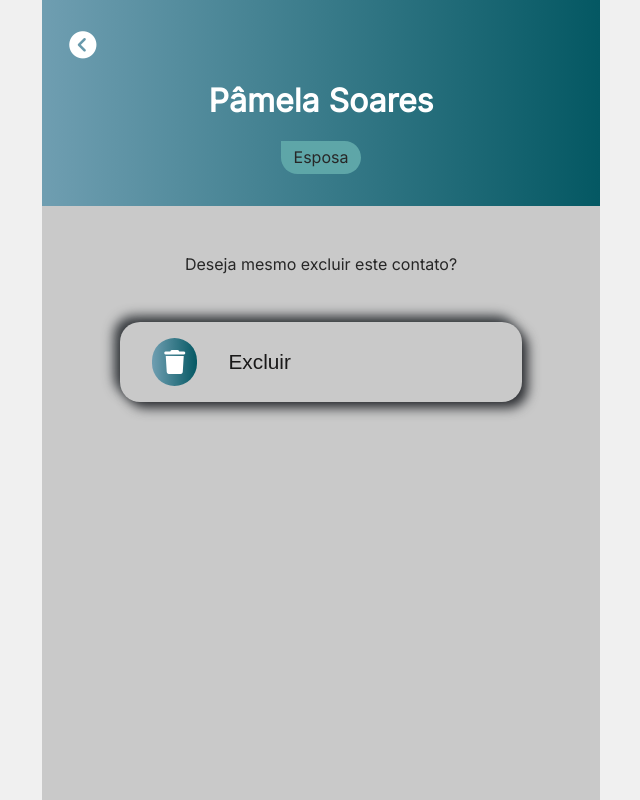
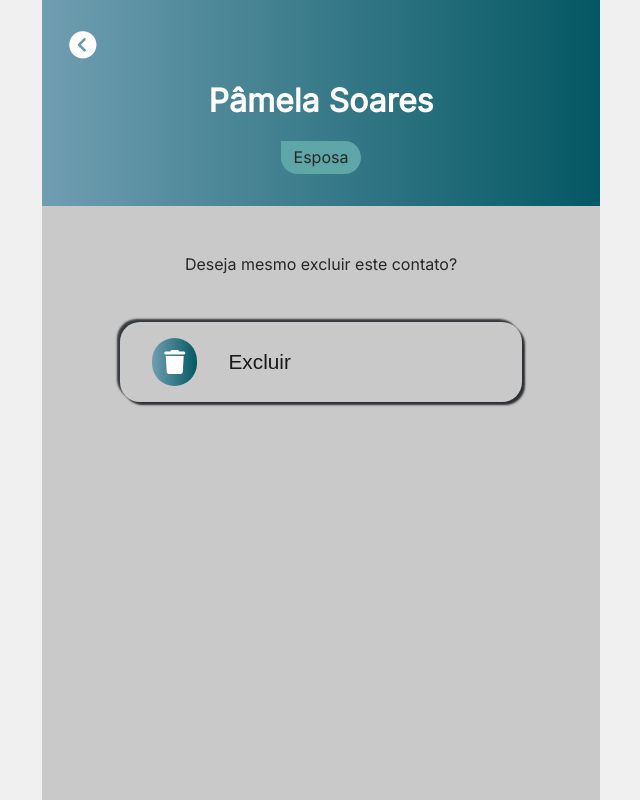
Before and after one commit to fharaujo/contactsbook, a Django app: page /delete/1 in a window 1280 px wide. Shown: the whole page, without its empty margins (319-959 px from the left). Run offline with Django 3.2, Linux system fonts and the light colour scheme; data comes from the database, SQL or seed files in the repository; some libraries are stand-ins or nearby versions.

Commit message:
commit projeto update

```diff
--- a/static/style-delete.css
+++ b/static/style-delete.css
@@ -71,8 +71,8 @@ p{
 	align-items: center;
 	padding: 1em 2em;
 	border-radius: 20px;
-	box-shadow:  6px 6px 12px #2d2f33,
-             -6px -6px 12px #35393d;
+	box-shadow:  3px 3px 2px #2d2f33,
+             -3px -3px 2px #35393d;
 }
 
 .delete-button{
```
